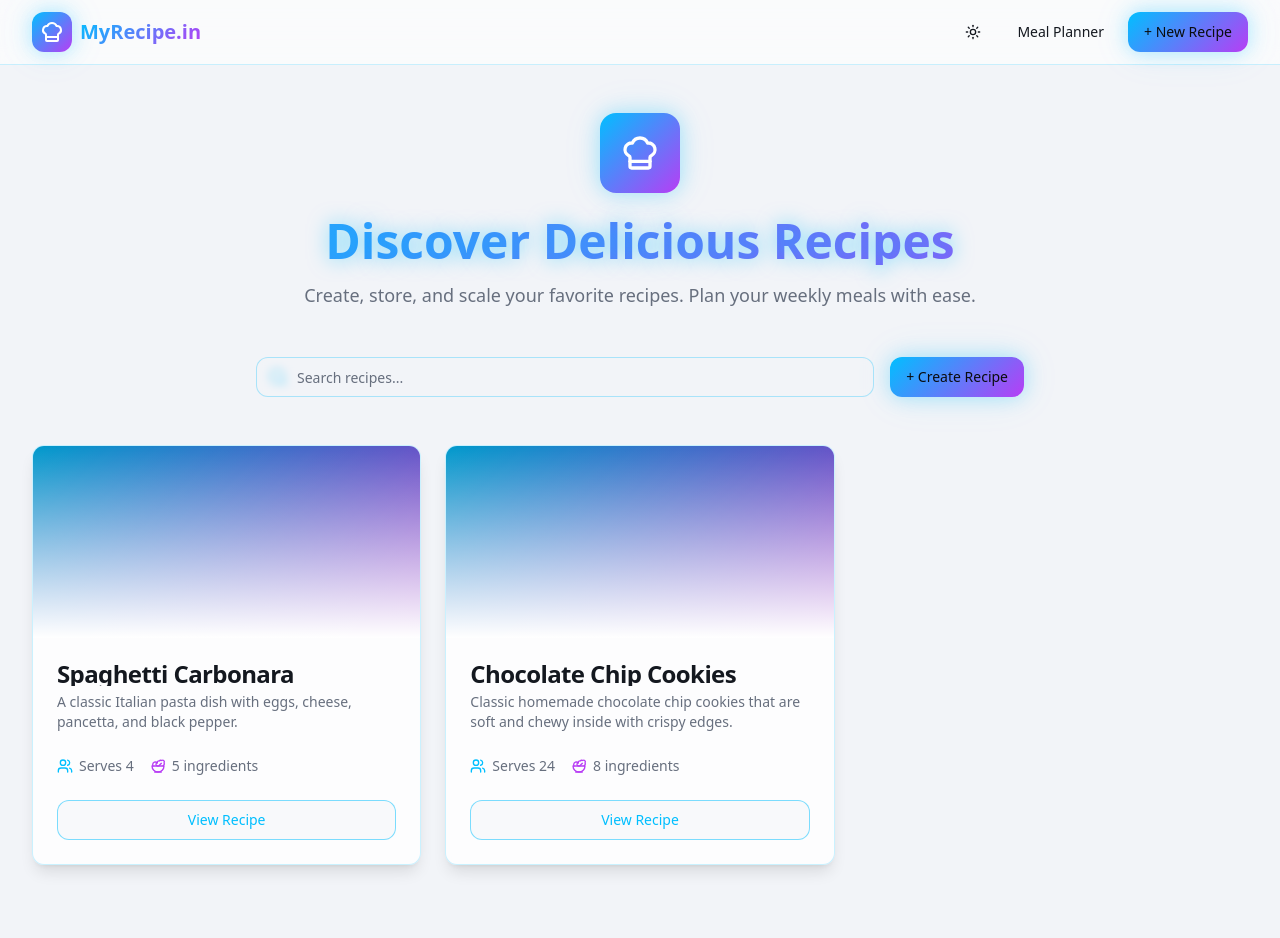
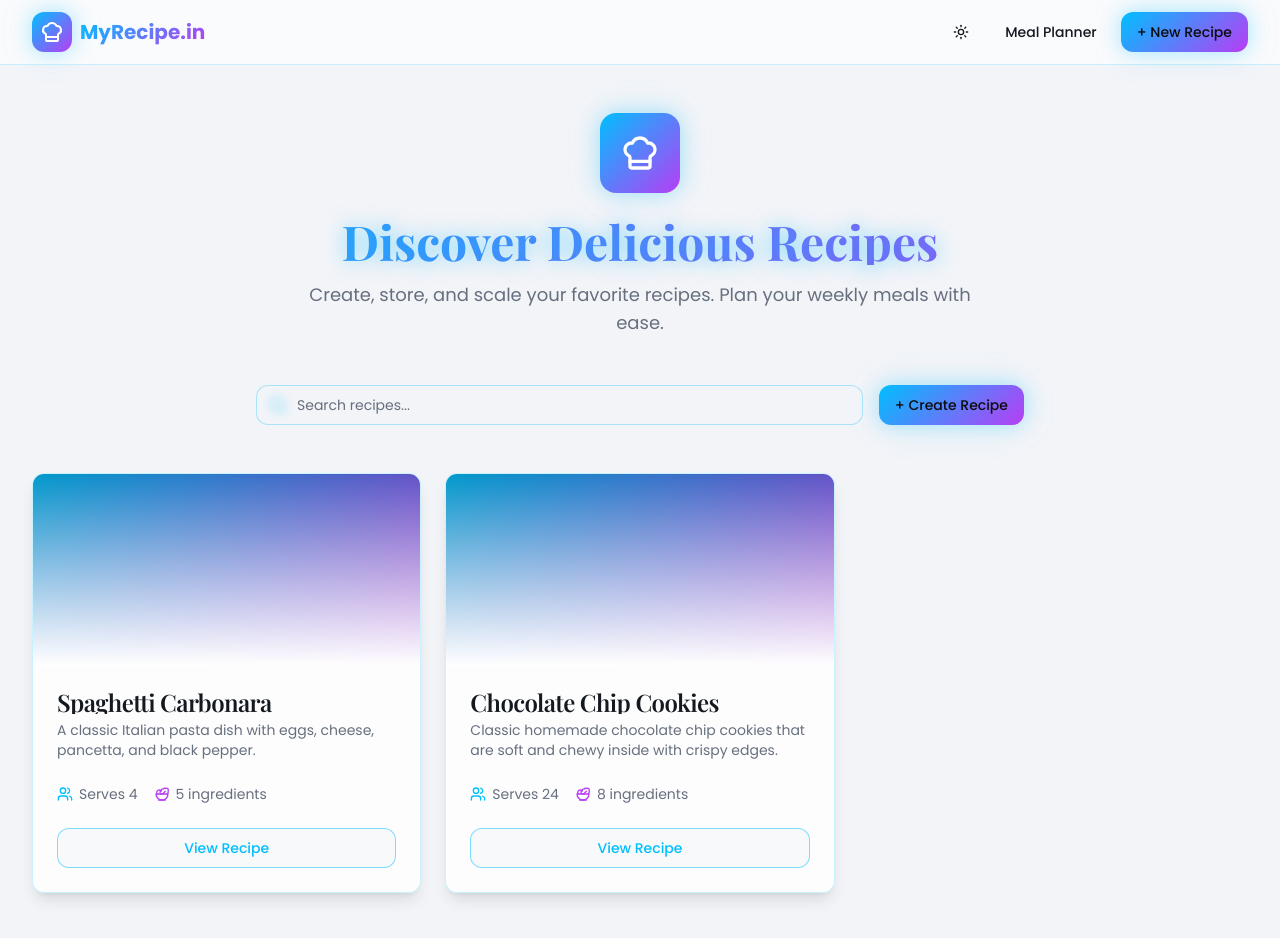
Before and after one commit to abhiram5672/recipe-rotate-plan, a React (Vite) app: page / in a window 1280 px wide. Shown: the top 938 px of the page. Before the commit the page ends 913 px from the top, so only its background shows below. Built offline with nearby package versions, Linux system fonts and the light colour scheme; the HTML template or start-up script is replaced by a standard one.

Commit message:
Update fonts to new types

```diff
--- a/index.html
+++ b/index.html
@@ -15,6 +15,11 @@
     <meta name="twitter:card" content="summary_large_image" />
     <meta name="twitter:site" content="@lovable_dev" />
     <meta name="twitter:image" content="https://lovable.dev/opengraph-image-p98pqg.png" />
+
+    <!-- Google Fonts -->
+    <link rel="preconnect" href="https://fonts.googleapis.com">
+    <link rel="preconnect" href="https://fonts.gstatic.com" crossorigin>
+    <link href="https://fonts.googleapis.com/css2?family=Playfair+Display:wght@400;500;600;700;800&family=Poppins:wght@300;400;500;600;700&family=DM+Serif+Display:wght@400&family=Nunito:wght@300;400;500;600;700;800&family=Great+Vibes&family=Roboto:wght@300;400;500;700&display=swap" rel="stylesheet">
   </head>
 
   <body>
--- a/src/index.css
+++ b/src/index.css
@@ -8,6 +8,9 @@ All colors MUST be HSL.
 
 @layer base {
   :root {
+    /* Fonts */
+    font-family: 'Poppins', sans-serif;
+
     --background: 220 30% 96%;
     --foreground: 220 20% 10%;
 
@@ -104,6 +107,15 @@ All colors MUST be HSL.
   body {
     @apply bg-background text-foreground transition-colors duration-300;
   }
+
+  /* Typography defaults */
+  h1, h2, h3, h4, h5, h6 {
+    @apply font-playfair;
+  }
+
+  body, p, span, div, button, input, textarea, select {
+    @apply font-poppins;
+  }
 }
 
 @layer utilities {
--- a/tailwind.config.ts
+++ b/tailwind.config.ts
@@ -13,6 +13,14 @@ export default {
       },
     },
     extend: {
+      fontFamily: {
+        'playfair': ['Playfair Display', 'serif'],
+        'poppins': ['Poppins', 'sans-serif'],
+        'dm-serif': ['DM Serif Display', 'serif'],
+        'nunito': ['Nunito', 'sans-serif'],
+        'great-vibes': ['Great Vibes', 'cursive'],
+        'roboto': ['Roboto', 'sans-serif'],
+      },
       colors: {
         border: "hsl(var(--border))",
         input: "hsl(var(--input))",
```
